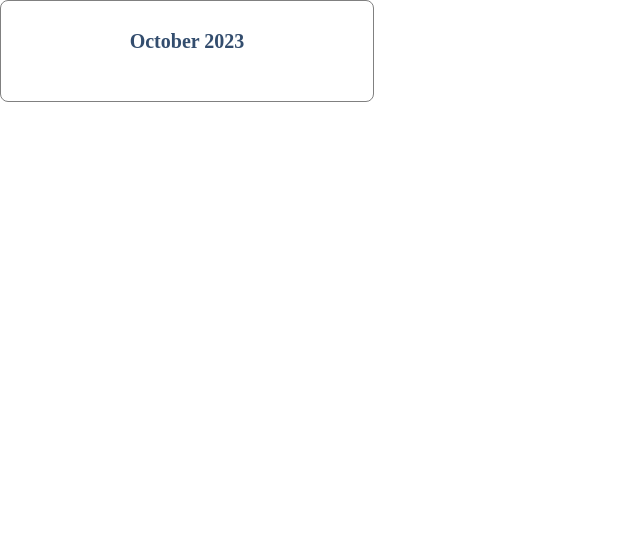
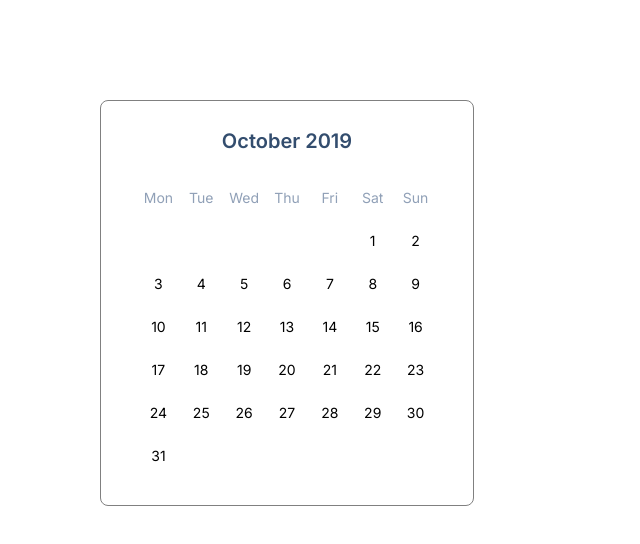
Before and after one commit to js-tasks-ru/htmlcss-20251006_novoselov-aleksandr-96, a website: page 05-lection3/03-calendar/index.html in a window 1280 px wide. Shown: the whole page, without its empty margins (0-640 px from the left). Drawn offline with Linux system fonts and the light colour scheme.

Commit message:
[calendar] calendar fix

```diff
--- a/05-lection3/03-calendar/calendar.css
+++ b/05-lection3/03-calendar/calendar.css
@@ -12,9 +12,40 @@
     line-height: 24px;
     color: #334d6e;
     text-align: center;
-    margin-bottom: 20px;
+    margin-bottom: 24px;
+    font-family: 'Inter';
+    font-style: normal;
+    display: flex;
+    justify-content: center;
+    align-items: flex-end;
 }
 
 .calendar__wrapper {
+    padding-bottom: 100%;
+    position: relative;
+}
 
+.calendar__inner {
+    position: absolute;
+    top: 0;
+    left: 0;
+    bottom: 0;
+    right: 0;
+    display: grid;
+    grid-template-columns: repeat(7, 1fr);
+    grid-template-rows: repeat(7, 1fr);
+    justify-items: center;
+    align-items: center;
 }
+
+.calendar__item {
+    font-family: 'Inter';
+    font-style: normal;
+    font-size: 14px;
+    line-height: 20px;
+    font-weight: 400;
+}
+
+.calendar__item_day {
+    color: #90a0b7
+}
--- a/05-lection3/03-calendar/index.html
+++ b/05-lection3/03-calendar/index.html
@@ -6,10 +6,56 @@
         <link rel="stylesheet" href="./calendar.css">
         <title>Calendar</title>
     </head>
-    <body>
+    <body style="padding: 100px;">
         <div class="calendar">
-            <div class="calendar__title">October 2023</div>
-            <div class="calendar__wrapper"></div>
+            <div class="calendar__title">October 2019</div>
+            <div class="calendar__wrapper">
+                <div class="calendar__inner">
+                    <span class="calendar__item calendar__item_day">Mon</span>
+                    <span class="calendar__item calendar__item_day">Tue</span>
+                    <span class="calendar__item calendar__item_day">Wed</span>
+                    <span class="calendar__item calendar__item_day">Thu</span>
+                    <span class="calendar__item calendar__item_day">Fri</span>
+                    <span class="calendar__item calendar__item_day">Sat</span>
+                    <span class="calendar__item calendar__item_day">Sun</span>
+                    <span class="calendar__item"></span>
+                    <span class="calendar__item"></span>
+                    <span class="calendar__item"></span>
+                    <span class="calendar__item"></span>
+                    <span class="calendar__item"></span>
+                    <span class="calendar__item">1</span>
+                    <span class="calendar__item">2</span>
+                    <span class="calendar__item">3</span>
+                    <span class="calendar__item">4</span>
+                    <span class="calendar__item">5</span>
+                    <span class="calendar__item">6</span>
+                    <span class="calendar__item">7</span>
+                    <span class="calendar__item">8</span>
+                    <span class="calendar__item">9</span>
+                    <span class="calendar__item">10</span>
+                    <span class="calendar__item">11</span>
+                    <span class="calendar__item">12</span>
+                    <span class="calendar__item">13</span>
+                    <span class="calendar__item">14</span>
+                    <span class="calendar__item">15</span>
+                    <span class="calendar__item">16</span>
+                    <span class="calendar__item">17</span>
+                    <span class="calendar__item">18</span>
+                    <span class="calendar__item">19</span>
+                    <span class="calendar__item">20</span>
+                    <span class="calendar__item">21</span>
+                    <span class="calendar__item">22</span>
+                    <span class="calendar__item">23</span>
+                    <span class="calendar__item">24</span>
+                    <span class="calendar__item">25</span>
+                    <span class="calendar__item">26</span>
+                    <span class="calendar__item">27</span>
+                    <span class="calendar__item">28</span>
+                    <span class="calendar__item">29</span>
+                    <span class="calendar__item">30</span>
+                    <span class="calendar__item">31</span>
+                </div>
+            </div>
         </div>
     </body>
 </html>
```
